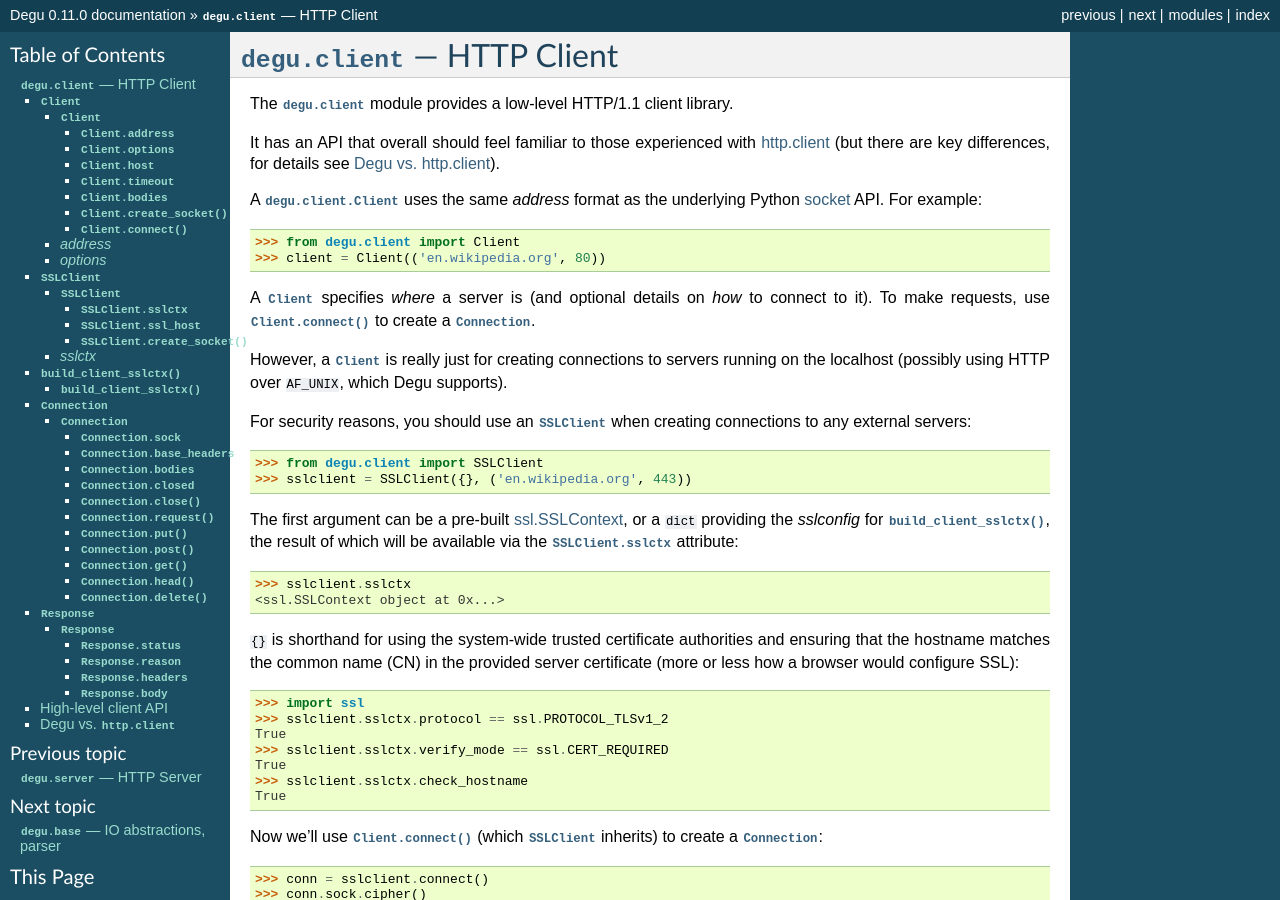
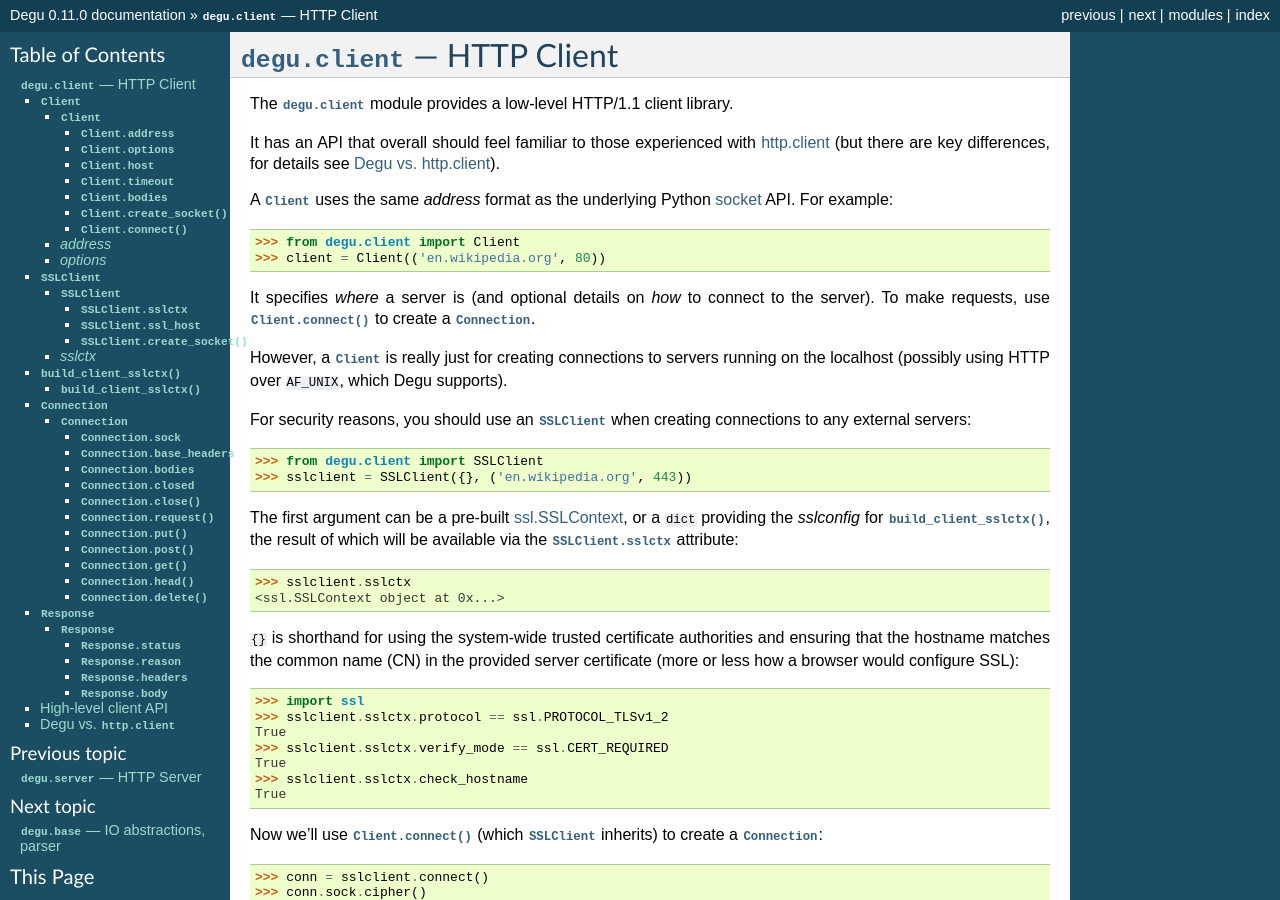
Before and after one commit to json420/degu, a Sphinx documentation site: the page built from doc/degu.client.rst, in a window 1280 px wide and 900 px high. Built offline with Sphinx 7.4.7, drawn with Linux system fonts in a browser that asks for light colours.

```diff
--- a/doc/degu.client.rst
+++ b/doc/degu.client.rst
@@ -10,14 +10,14 @@ It has an API that overall should feel familiar to those experienced with
 `http.client`_ (but there are key differences, for details see
 :ref:`degu-client-v-http-client`).
 
-A :class:`degu.client.Client` uses the same *address* format as the underlying
-Python `socket`_ API.  For example:
+A :class:`Client` uses the same *address* format as the underlying Python
+`socket`_ API.  For example:
 
 >>> from degu.client import Client
 >>> client = Client(('en.wikipedia.org', 80))
 
-A :class:`Client` specifies *where* a server is (and optional details on *how*
-to connect to it).  To make requests, use :meth:`Client.connect()` to create a
+It specifies *where* a server is (and optional details on *how* to connect to
+the server).  To make requests, use :meth:`Client.connect()` to create a
 :class:`Connection`.
 
 However, a :class:`Client` is really just for creating connections to servers
```
Also changed, not shown: 4 other files.
